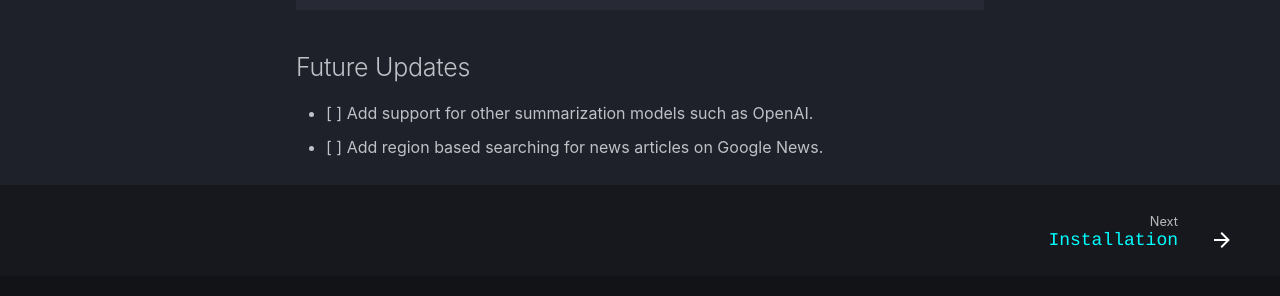
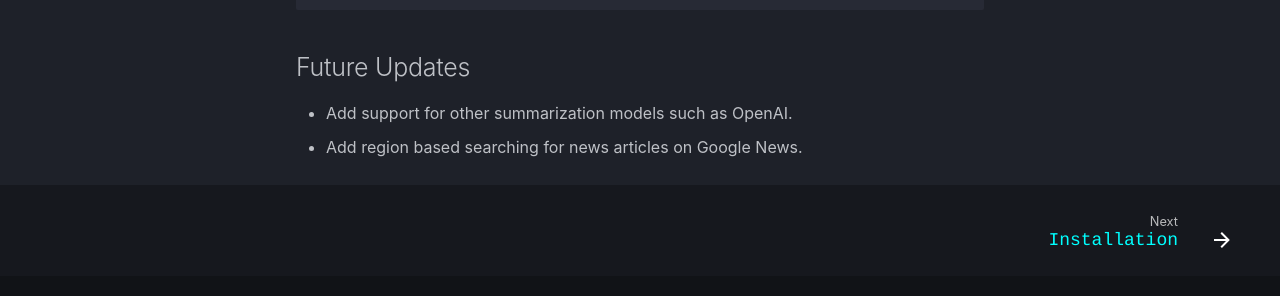
Before and after one commit to arnavmarda/twitter-news-bot, an MkDocs documentation site: the page built from docs/index.md, in a window 1280 px wide and 900 px high, scrolled down 1371 px. Shown: the part 560-856 px from the top of the window. Built offline with MkDocs 1.6.1 and Material for MkDocs 9.7.7, drawn with Linux system fonts in a browser that asks for light colours; some web fonts are replaced; comment, search, counter and statistics services are not loaded.

Commit message:
Added init.py for pypi push

````diff
--- a/docs/index.md
+++ b/docs/index.md
@@ -60,5 +60,5 @@ tnb.run()
 ```
 
 ## Future Updates
-- [ ] Add support for other summarization models such as OpenAI.
-- [ ] Add region based searching for news articles on Google News.
+- Add support for other summarization models such as OpenAI.
+- Add region based searching for news articles on Google News.
--- a/mkdocs.yml
+++ b/mkdocs.yml
@@ -15,7 +15,6 @@ theme:
     - navigation.tabs
     - navigation.tracking
     - navigation.expand
-    - navigation.path
     - toc.follow
     - search.suggest
     - search.highlight
--- /dev/null
+++ b/twitternewsbot/__init__.py
@@ -0,0 +1,3 @@
+from twitternewsbot.newsfinder import NewsFinder
+from twitternewsbot.tweeter import Tweeter
+from twitternewsbot.twitternewsbot import TwitterNewsBot
````
Also changed, not shown: site/index.html, site/search/search_index.json, 1 other file.
